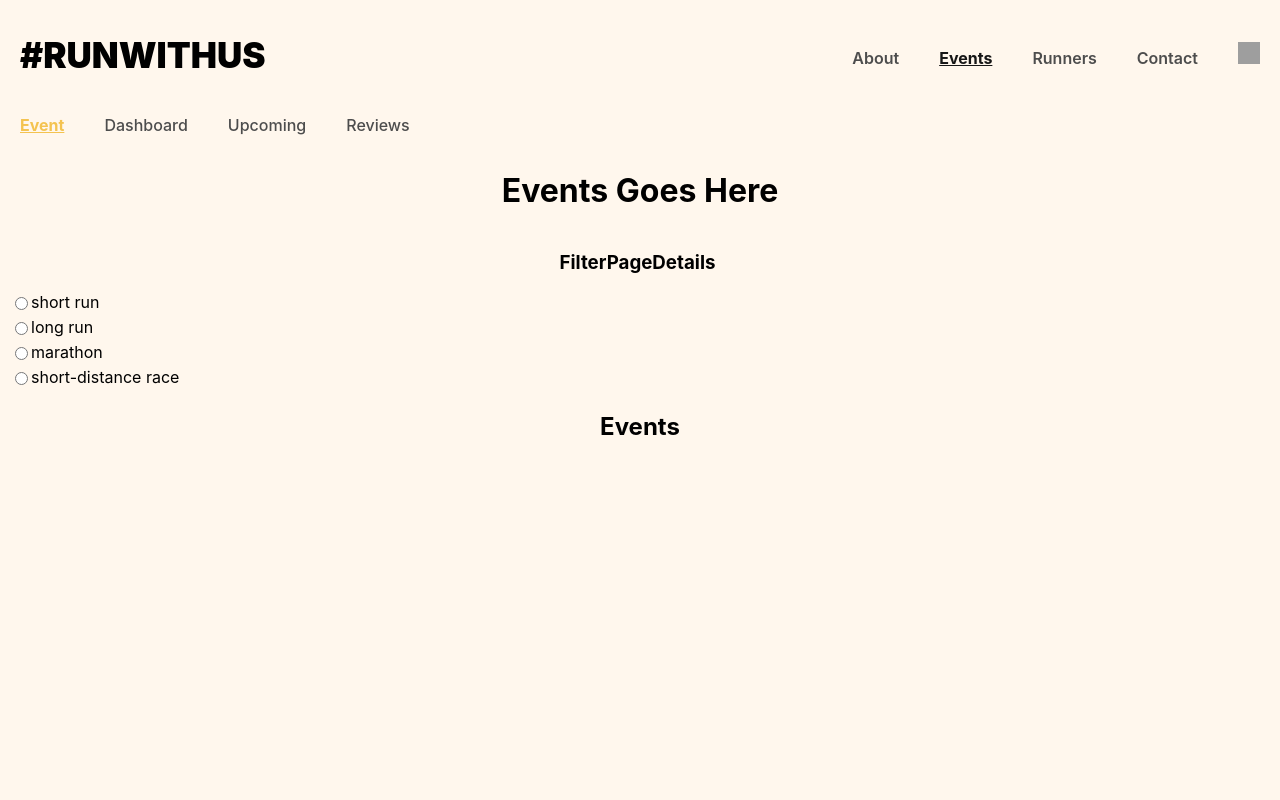
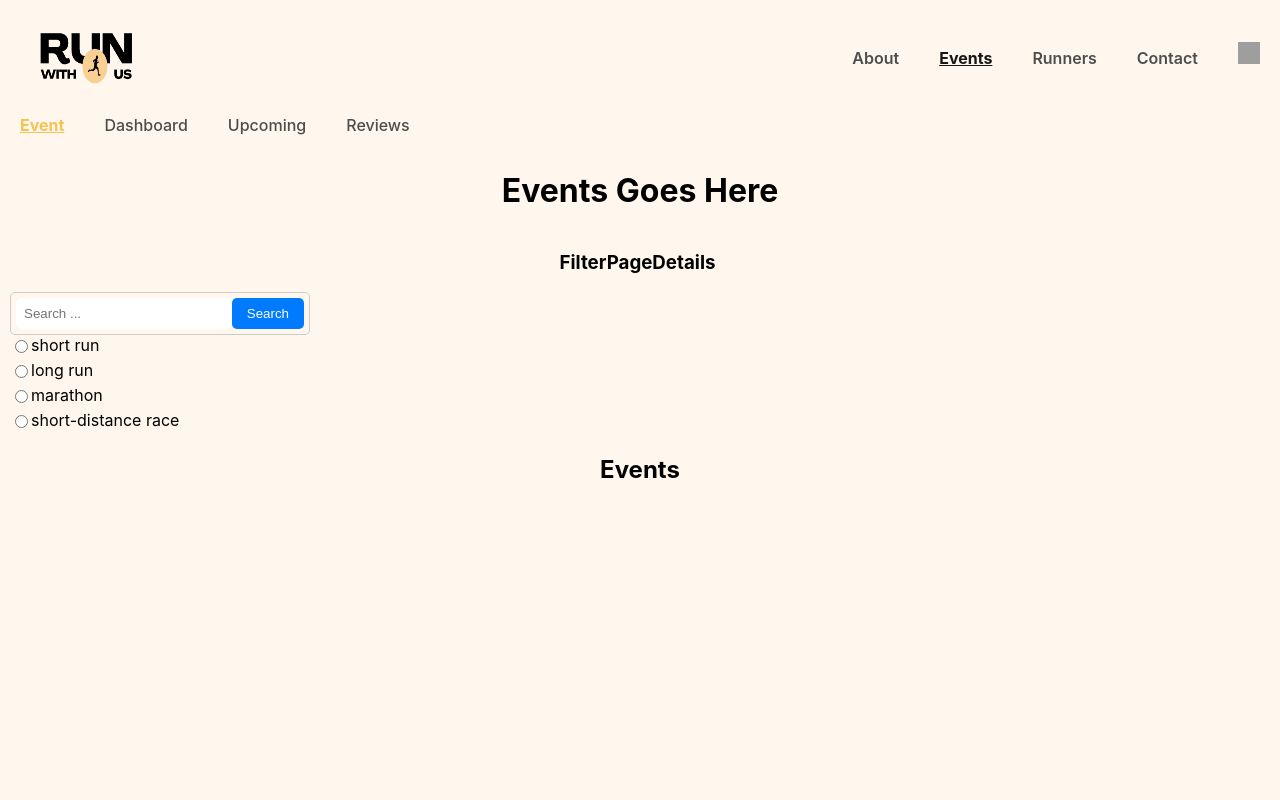
Before and after one commit to Sardor-M/react_routing, a React (Create React App) app in the folder frontend/: page /events in a window 1280 px wide. Shown: the top 800 px of the page. Built offline with nearby package versions, Linux system fonts and the light colour scheme; grey boxes are pictures that could not be loaded.

Commit message:
added the new logo for the project

```diff
--- a/frontend/src/components/Map.tsx
+++ b/frontend/src/components/Map.tsx
@@ -1,50 +1,53 @@
-import React from "react";
-import styled from "styled-components";
-
-declare global {
-  interface Window {
-    kakao: any;
-  }
+export {
 }
 
-const MapContainer = styled.div`
-  width: 100%;
-  height: 100%;
-  display: flex;
-`;
-
-export default function Map() {
-  // Load the Kakao Map API script
-  React.useEffect(() => {
-    const script = document.createElement("script");
-    script.src = `//dapi.kakao.com/v2/maps/sdk.js?appkey=${process.env.KAKAO_MAP_API_KEY}&autoload=false`;
-    script.async = true;
-    document.body.appendChild(script);
-
-    // When the script is loaded...
-    const onLoadKakaoMapAPI = () => {
-      window.kakao.maps.load(() => {
-        const container = document.getElementById("map");
-        const options = {
-          center: new window.kakao.maps.LatLng(37.5665, 126.978),
-          level: 8,
-        };
-        new window.kakao.maps.Map(container, options);
-      });
-    };
-
-    // Add the script to the DOM
-    script.addEventListener("load", onLoadKakaoMapAPI);
-  }, []);
-
-  return (
-    <>
-      <MapContainer id="map">
-        <h3>Are you interested into the events near you ?</h3>
-        <div id="map" style={{ width: "100%", height: "400px" }}>
-          {}
-        </div>
-      </MapContainer>
-    </>
-  );
-}
+// import React from "react";
+// import styled from "styled-components";
+//
+// declare global {
+//   interface Window {
+//     kakao: any;
+//   }
+// }
+//
+// const MapContainer = styled.div`
+//   width: 100%;
+//   height: 100%;
+//   display: flex;
+// `;
+//
+// export default function Map() {
+//   // Load the Kakao Map API script
+//   React.useEffect(() => {
+//     const script = document.createElement("script");
+//     script.src = `//dapi.kakao.com/v2/maps/sdk.js?appkey=${process.env.KAKAO_MAP_API_KEY}&autoload=false`;
+//     script.async = true;
+//     document.body.appendChild(script);
+//
+//     // When the script is loaded...
+//     const onLoadKakaoMapAPI = () => {
+//       window.kakao.maps.load(() => {
+//         const container = document.getElementById("map");
+//         const options = {
+//           center: new window.kakao.maps.LatLng(37.5665, 126.978),
+//           level: 8,
+//         };
+//         new window.kakao.maps.Map(container, options);
+//       });
+//     };
+//
+//     // Add the script to the DOM
+//     script.addEventListener("load", onLoadKakaoMapAPI);
+//   }, []);
+//
+//   return (
+//     <>
+//       <MapContainer id="map">
+//         <h3>Are you interested into the events near you ?</h3>
+//         <div id="map" style={{ width: "100%", height: "400px" }}>
+//           {}
+//         </div>
+//       </MapContainer>
+//     </>
+//   );
+// }
--- a/frontend/src/components/Navbar.tsx
+++ b/frontend/src/components/Navbar.tsx
@@ -1,6 +1,6 @@
 import { Link, NavLink } from "react-router-dom";
 import styled from "styled-components";
-
+import runner_logo from "../assets/images/runner_logo.png";
 
 // header {
 //   height: 110px;
@@ -47,21 +47,31 @@ const HeaderElement = styled.header`
     padding-block: 10px;
 `
 
-const SiteLogo = styled(HeaderElement).attrs({as: "a"})`
+const SiteLogoWrapper = styled(HeaderElement).attrs({as: "a"})`
     color: black;
     margin-right: auto;
+    padding-inline: 10px;
     text-transform: uppercase;
     font-weight: 900;
-    font-size: 35px;
+    font-size: 80px;
 `
 
-
+const SiteLogoImg = styled.img`
+     width:110px;
+     height: 60px;
+     margin-right: auto;
+     font-weight: 1500;
+`
 
 export default function Navbar() {
   return (
     <HeaderElement>
       <Link className="site-logo" to="/">
-        #RunWithUs
+        <SiteLogoWrapper>
+          <SiteLogoImg
+            src={runner_logo}
+            />
+        </SiteLogoWrapper>
       </Link>
       <nav>
         <NavLink
--- /dev/null
+++ b/frontend/src/components/SearchBox.tsx
@@ -0,0 +1,79 @@
+import React, {useState} from 'react';
+import styled from "styled-components";
+
+const SearchContainer = styled.div`
+    display: flex;
+    align-items: center;
+    width: 300px;
+    padding: 5px;
+    border: 1px solid #ccc;
+    border-radius: 5px;
+`
+
+const SearchInput = styled.input`
+    flex: 1;
+    padding: 8px;
+    border: none;
+    border-radius: 5px;
+`
+
+const SearchButton = styled.button`
+    padding: 8px 15px;
+    background-color: #007bff;
+    color:#fff;
+    border: none;
+    border-radius: 5px;
+    cursor: pointer;
+`
+
+//     .search-container button {
+//     padding: 8px 15px;
+//     background-color: #007bff;
+//     color: #fff;
+//     border: none;
+//     border-radius: 5px;
+//     cursor: pointer;
+// }
+//
+// .search-container button:hover {
+//     background-color: #0056b3;
+// }
+
+
+
+
+interface Tag {
+    id: number;
+    name: string;
+}
+
+function SearchBox() {
+    const [isOpen, setIsOpen] = useState<boolean>(false);
+    const [searchTerm, setSearchTerm] = useState<string>("");
+    const [tags, setTags] = useState<Tag[]>([
+            {id: 1, name: "tag1"},
+            { id: 2, name: "tag2"},
+            {id: 3, name: "tag3"},
+            { id: 4, name: "tag4"},
+        ]
+    )
+
+    const handleSearch = (event: React.ChangeEvent<HTMLInputElement>) => {
+        setSearchTerm(event.target.value);
+    }
+
+    const filterChange = tags.filter(tag =>
+        tag.name.toLowerCase().includes(searchTerm.toLowerCase()));
+
+    return (
+        <>
+            <SearchContainer>
+                <SearchInput type="text" placeholder="Search ..."/>
+                <SearchButton type="submit"> Search</SearchButton>
+            </SearchContainer>
+        </>
+
+    );
+}
+
+export default SearchBox;
--- a/frontend/src/pages/AboutPage.tsx
+++ b/frontend/src/pages/AboutPage.tsx
@@ -2,7 +2,7 @@ import { Link } from "react-router-dom";
 import runnerHero from "../assets/images/running_banner_img.png";
 import styled from "styled-components";
 import React from "react";
-import Button from "../components/UI/Button";
+
 
 interface ImageProps extends React.ImgHTMLAttributes<HTMLImageElement> {}
 const PageContainer = styled.div`
--- a/frontend/src/pages/Events/FilterPageDetails.tsx
+++ b/frontend/src/pages/Events/FilterPageDetails.tsx
@@ -1,6 +1,7 @@
 import React from "react";
 import { useState } from "react";
 import { Events } from "../../types";
+import SearchBox from "../../components/SearchBox";
 
 export default function FilterPageDetails() {
   const [category, setCategory] = useState<Events[]>([]);
@@ -35,6 +36,7 @@ export default function FilterPageDetails() {
   return (
     <div className="filter-page-container">
       <h3 className="filter-page-left">FilterPageDetails</h3>
+      <SearchBox/>
       <div className="filter-page-left input">
         <label>
           {" "}
--- a/frontend/src/pages/HomePage.tsx
+++ b/frontend/src/pages/HomePage.tsx
@@ -1,6 +1,5 @@
 import React, { useEffect, useState } from "react";
 import styled from "styled-components";
-import Map from "../components/Map";
 
 interface CarouselImageProps extends React.ImgHTMLAttributes<HTMLImageElement> {
   active: boolean;
@@ -145,7 +144,7 @@ export default function HomePage({ images: [], interval = 3600 }) {
           />
         ))}
       </CarouselDots>
-      <Map />
+    {/* <Map/> */}
     </CarouselContainer>
   );
 }
```
Also changed, not shown: frontend/src/assets/images/runner_logo.png (added).
